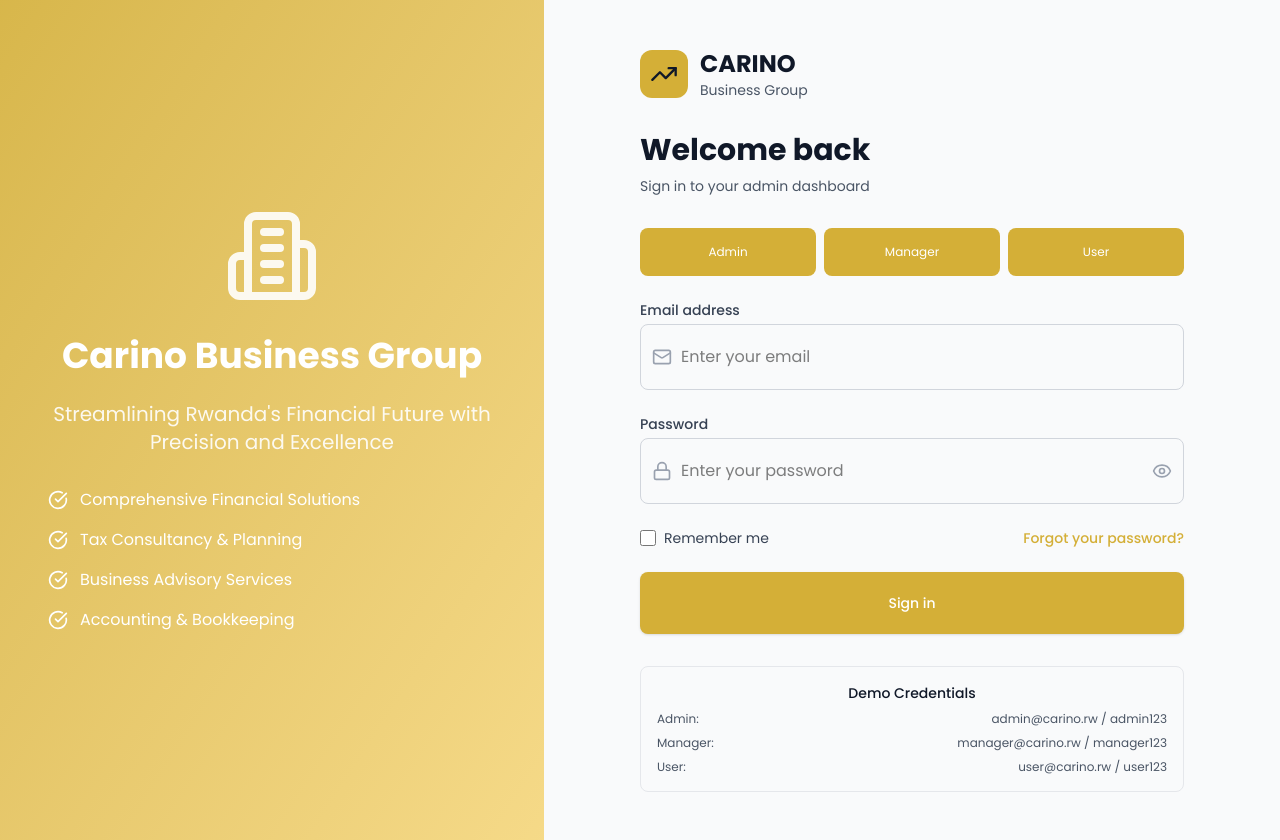
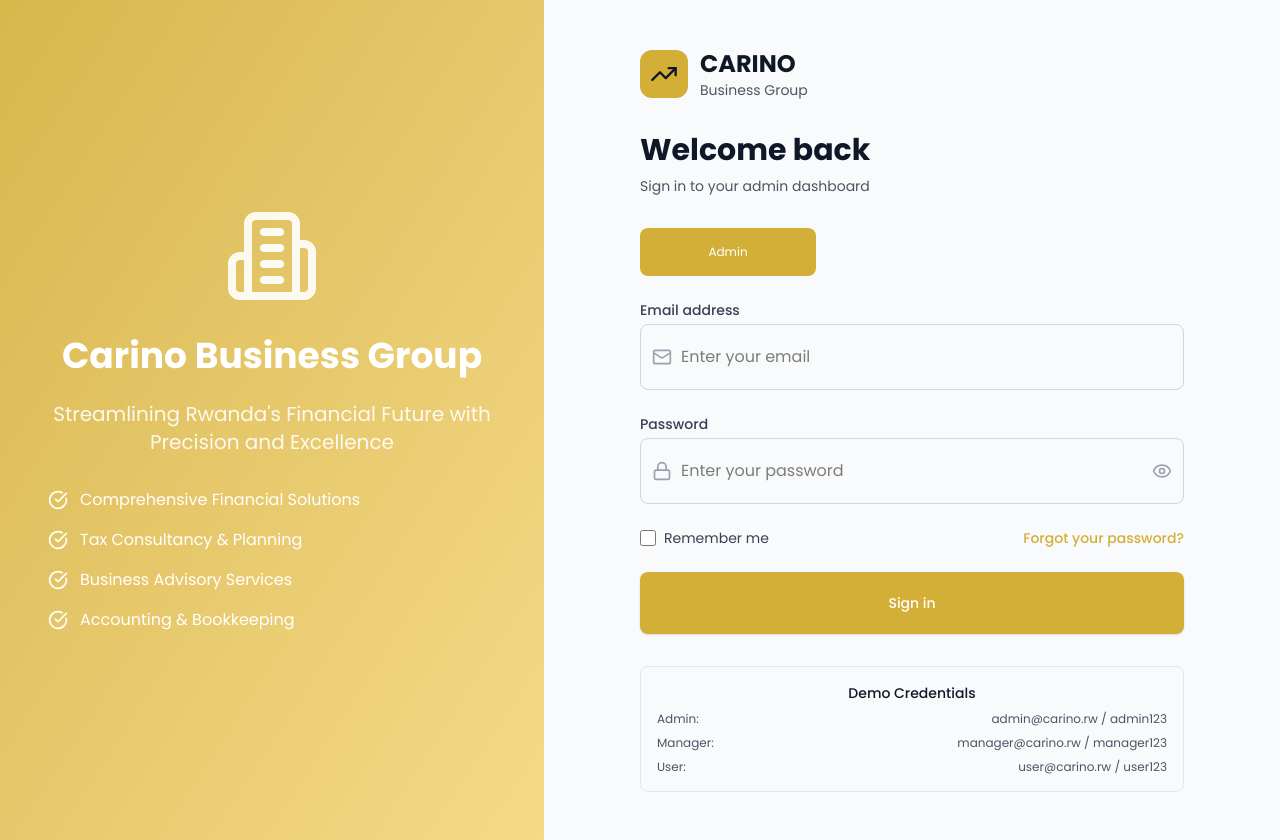
Before and after one commit to NexventuresLtd/Carino_Business_Group, a React (Vite) app in the folder clientApp/: page /login in a window 1280 px wide. Built offline with nearby package versions, Linux system fonts and the light colour scheme; no server answers; a web font is replaced by a local one.

Commit message:
fixed login

```diff
--- a/clientApp/src/pages/login.tsx
+++ b/clientApp/src/pages/login.tsx
@@ -122,13 +122,13 @@ const Login: React.FC = () => {
               </button>
               <button
                 onClick={() => fillDemoCredentials('manager')}
-                className="px-3 py-4 text-xs bg-primary text-white rounded-lg hover:bg-primary transition-colors"
+                className="px-3 hidden py-4 text-xs bg-primary text-white rounded-lg hover:bg-primary transition-colors"
               >
                 Manager
               </button>
               <button
                 onClick={() => fillDemoCredentials('user')}
-                className="px-3 py-4 text-xs bg-primary text-white rounded-lg hover:bg-primary transition-colors"
+                className="px-3 hidden py-4 text-xs bg-primary text-white rounded-lg hover:bg-primary transition-colors"
               >
                 User
               </button>
```
